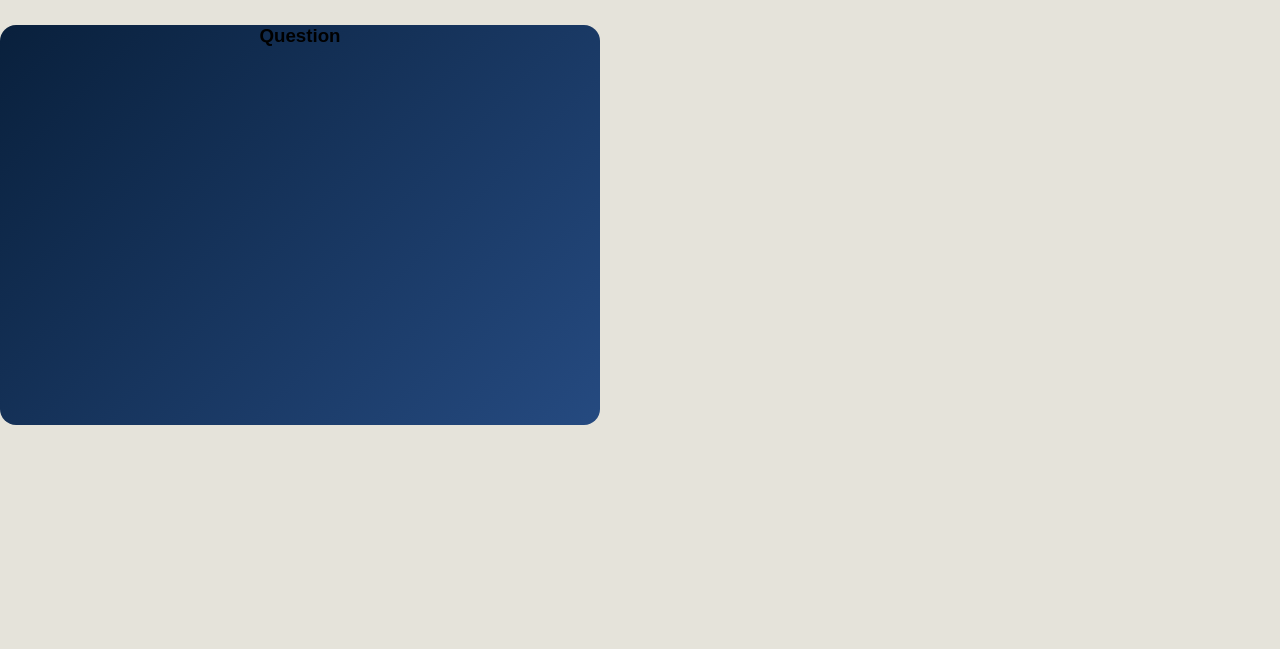
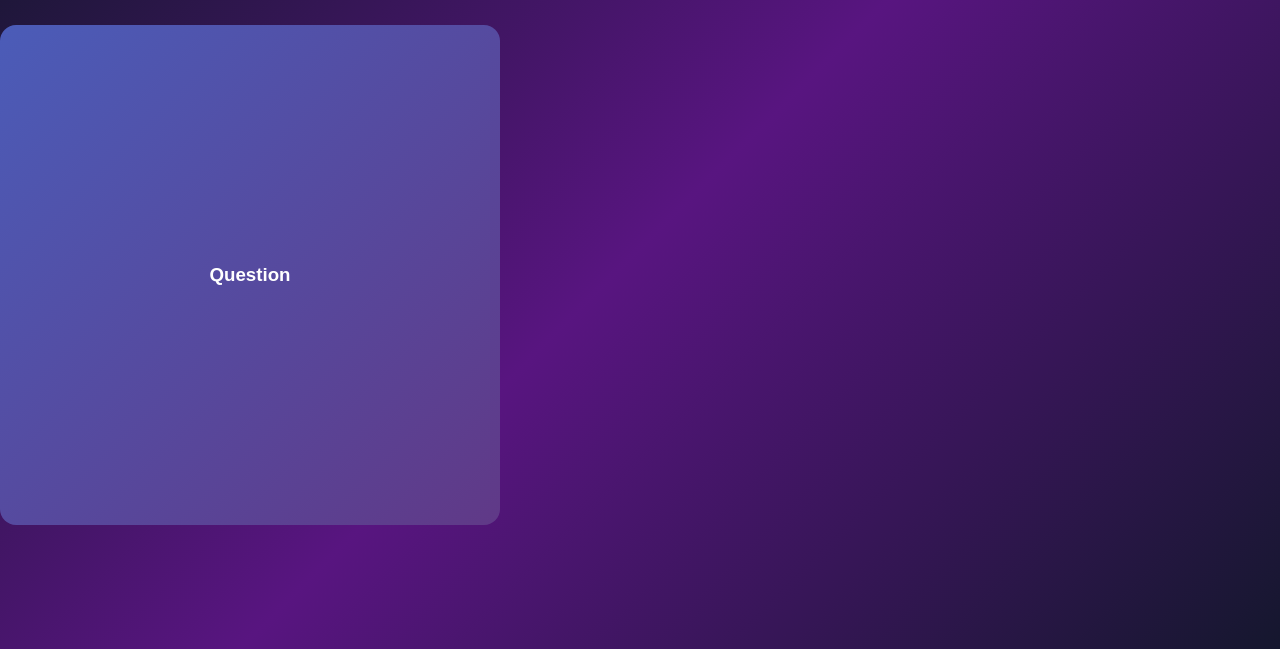
Before and after one commit to dorinapruska/REDI-final-project, a plain HTML site: page index.html in a window 1280 px wide. Shown: the part 151-800 px from the top of the page. Drawn offline with Linux system fonts and the light colour scheme.

Commit message:
style: update background color and card dimensions for improved aesthetics

```diff
--- a/styles.css
+++ b/styles.css
@@ -4,14 +4,27 @@
    Changing a colour here updates it across the whole app.         */
 :root {
   /* Colours — pick whatever fits your design */
-  --color-bg:      #E5E3DA;
+  --color-bg:
   --color-primary: #29100C;
   --color-accent:  #513229;
 
   /* Card size — adjust to taste */
   --card-width:  340px;
   --card-height: 200px;
+
 }
+
+body {
+  background: linear-gradient(
+    135deg,
+    #15172E,
+    #581580,
+    #15172E
+  );
+  min-height: 100vh;
+  color: #FFFFFF;
+}
+
 
 
 /* ── RESET ──────────────────────────────────────────────────── */
@@ -47,9 +60,11 @@ h2{
 
 .flip-card {
   background-color: transparent;
-  width: 600px;
-  height: 400px;
+  width: 500px;
+  height: 500px;
   perspective: 1000px; /* Remove this if you don't want the 3D effect */
+  align-items: center;
+  cursor: pointer;
 }
 
 
@@ -63,10 +78,9 @@ h2{
 }
 
 
-.flip-card:hover .flip-card-inner {
+.flip-card.flipped .flip-card-inner {
   transform: rotateY(180deg);
 }
-
 
 .flip-card-front, .flip-card-back {
   position: absolute;
@@ -76,17 +90,25 @@ h2{
   backface-visibility: hidden;
 }
 
-.flip-card-front {background: linear-gradient(135deg, #09203C, #254A80);
+.flip-card-front {background: linear-gradient(135deg, #4B5CB8, #603987);
   color: #FFFFFF;
   border-radius: 16px;
-  color: black;
+  color: #FFFFFF;
 }
 
 .flip-card-back {
-    background-color: #BCD7EC;
-  color: #09203C;
+  background: linear-gradient(135deg, #39275F, #254A80);
+  color: #FFFFFF;
   border-radius: 16px;
   transform: rotateY(180deg);
+ }
+
+.flip-card-front, .flip-card-back {
+  display: flex;
+  flex-direction: column;
+  justify-content: center;
+  align-items: center;
+  text-align: center;
 }
 
 /* ── CARD LIST (manage view) ─────────────────────────────────── */
```
